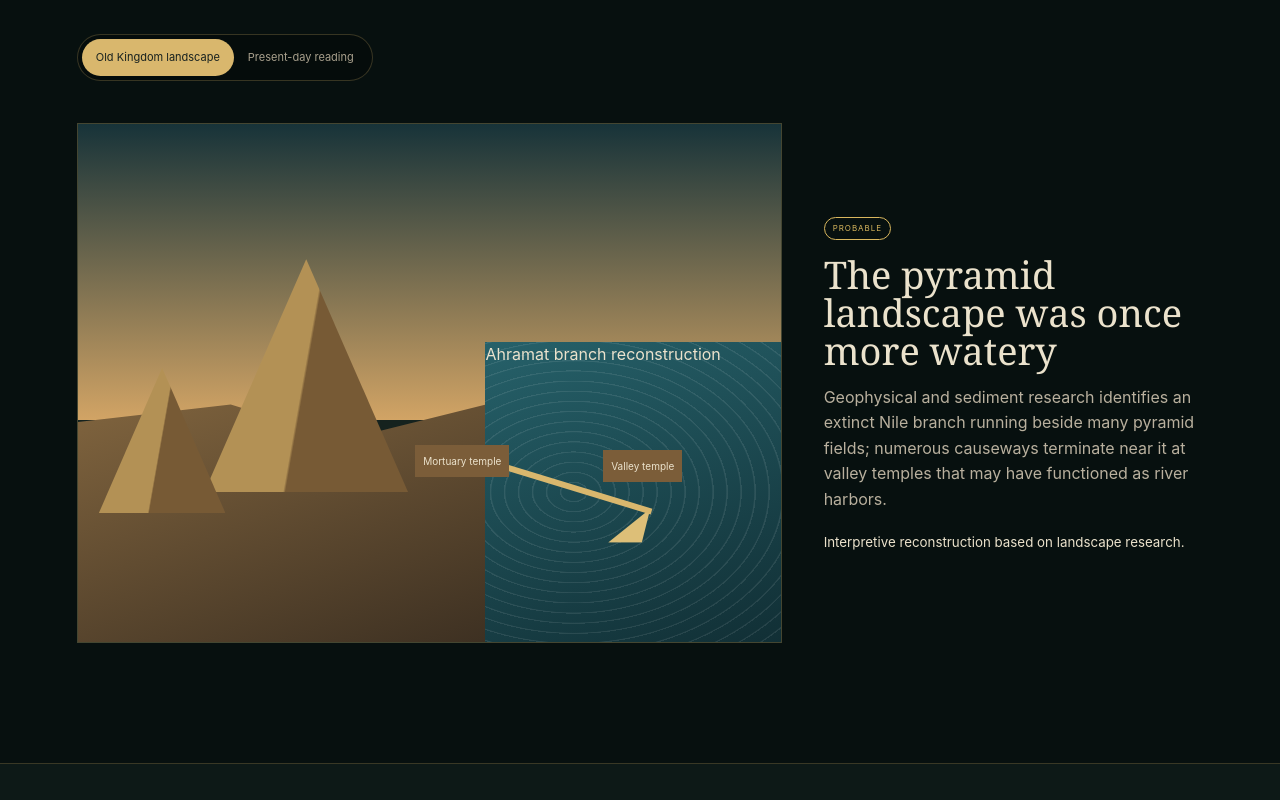
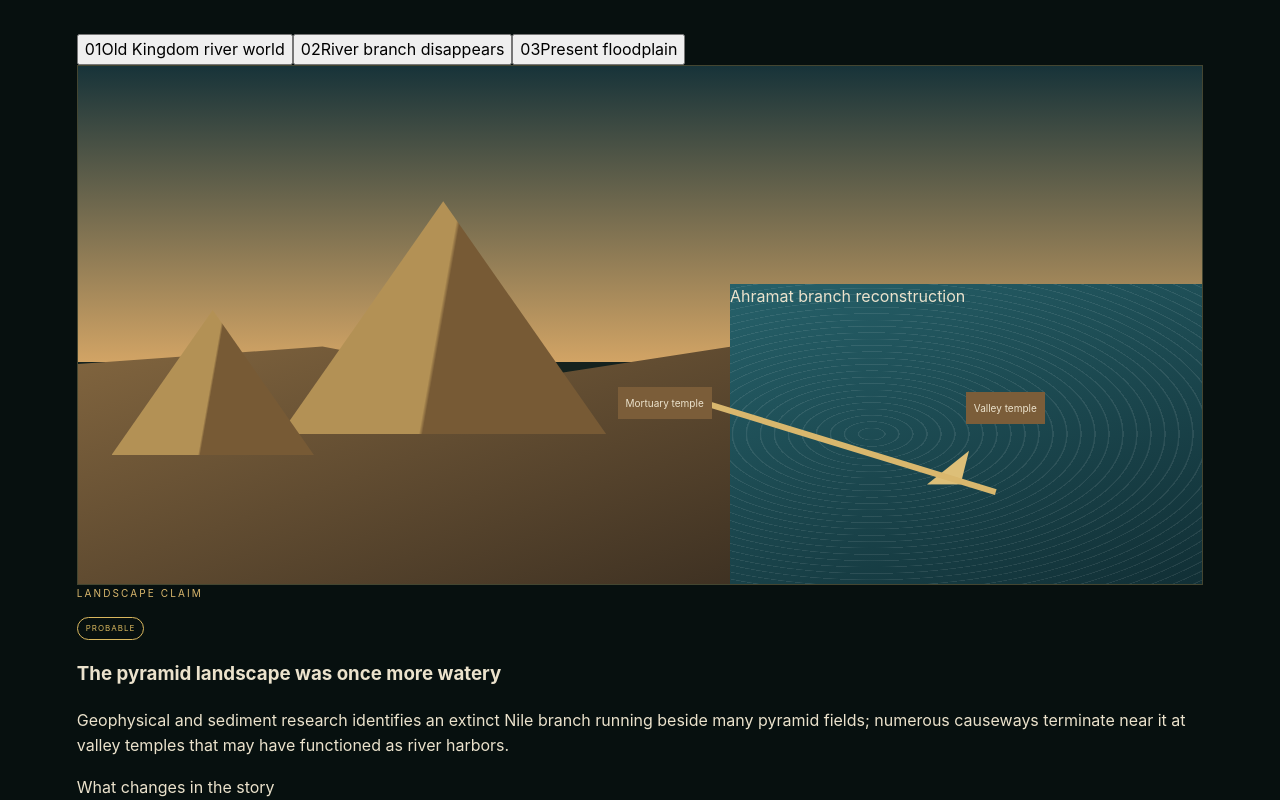
Before and after one commit to mikelninh/atlas-of-the-sacred, a Next.js app: page /sites/giza in a window 1280 px wide. Shown: the part 2660-3460 px from the top of the page. Built offline with nearby package versions, Linux system fonts and the light colour scheme.

Commit message:
feat: add Giza landscape phases

```diff
--- a/components/giza/NileLandscape.tsx
+++ b/components/giza/NileLandscape.tsx
@@ -4,22 +4,52 @@ import { useState } from "react";
 import { getClaim } from "@/lib/content";
 import { EvidenceBadge } from "@/components/claim/EvidenceBadge";
 
+const phases = [
+  { id: "old", label: "Old Kingdom river world", note: "Interpretive reconstruction based on landscape research." },
+  { id: "buried", label: "River branch disappears", note: "A transition view showing the ancient watercourse becoming buried." },
+  { id: "present", label: "Present floodplain", note: "The ancient branch is now beneath the modern landscape." },
+] as const;
+
 export function NileLandscape() {
-  const [past, setPast] = useState(true);
+  const [phaseIndex, setPhaseIndex] = useState(0);
+  const phase = phases[phaseIndex];
   const claim = getClaim("giza-ahramat-branch");
+
   return (
-    <div className={`nile-module ${past ? "show-past" : "show-present"}`}>
-      <div className="nile-controls" role="group" aria-label="Landscape period">
-        <button aria-pressed={past} onClick={() => setPast(true)}>Old Kingdom landscape</button>
-        <button aria-pressed={!past} onClick={() => setPast(false)}>Present-day reading</button>
+    <div className={`nile-v2 phase-${phase.id}`}>
+      <div className="giza-module-toolbar nile-v2-toolbar">
+        <div className="landscape-timeline" role="group" aria-label="Landscape phase">
+          {phases.map((item, index) => (
+            <button key={item.id} aria-pressed={phaseIndex === index} onClick={() => setPhaseIndex(index)}>
+              <span>0{index + 1}</span>{item.label}
+            </button>
+          ))}
+        </div>
       </div>
-      <div className="nile-scene">
-        <div className="nile-sky"/><div className="nile-plateau"/><div className="nile-pyramid one"/><div className="nile-pyramid two"/>
+
+      <div className="nile-scene nile-scene-v2">
+        <div className="nile-sky" />
+        <div className="nile-plateau" />
+        <div className="nile-pyramid one" />
+        <div className="nile-pyramid two" />
         <div className="nile-water"><span>Ahramat branch reconstruction</span><i className="nile-boat">◢</i></div>
-        <div className="modern-field"/>
-        <div className="valley-temple">Valley temple</div><div className="causeway-line"/><div className="mortuary-temple">Mortuary temple</div>
+        <div className="nile-silt" />
+        <div className="modern-field" />
+        <div className="valley-temple">Valley temple</div>
+        <div className="causeway-line" />
+        <div className="mortuary-temple">Mortuary temple</div>
+        <div className="procession-trace"><i /><i /><i /><i /><span>river edge → plateau</span></div>
+        <div className="nile-phase-caption"><strong>{phase.label}</strong><span>{phase.note}</span></div>
       </div>
-      <div className="module-copy"><EvidenceBadge status={claim.status}/><h3>{claim.title}</h3><p>{claim.statement}</p><small>{past ? "Interpretive reconstruction based on landscape research." : "The ancient watercourse is now buried beneath the modern floodplain."}</small></div>
+
+      <aside className="giza-module-copy">
+        <p className="eyebrow">Landscape claim</p>
+        <EvidenceBadge status={claim.status} />
+        <h3>{claim.title}</h3>
+        <p>{claim.statement}</p>
+        <div className="giza-insight"><span>What changes in the story</span><p>{claim.interpretation}</p></div>
+        <div className="limit-box"><span>What this does not prove</span>{claim.doesNotProve}</div>
+      </aside>
     </div>
   );
 }
```
